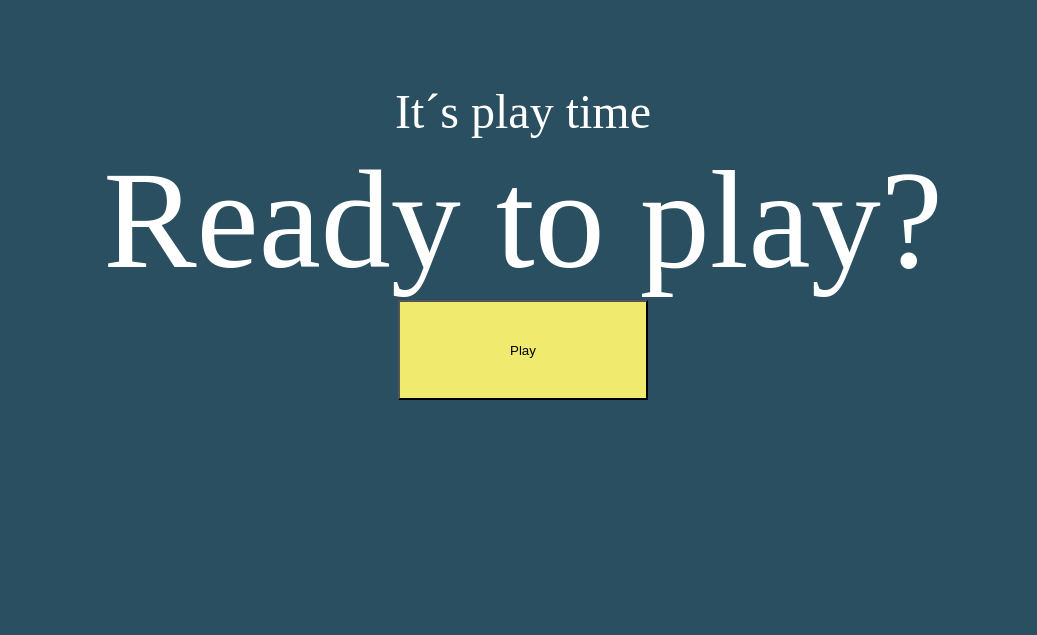
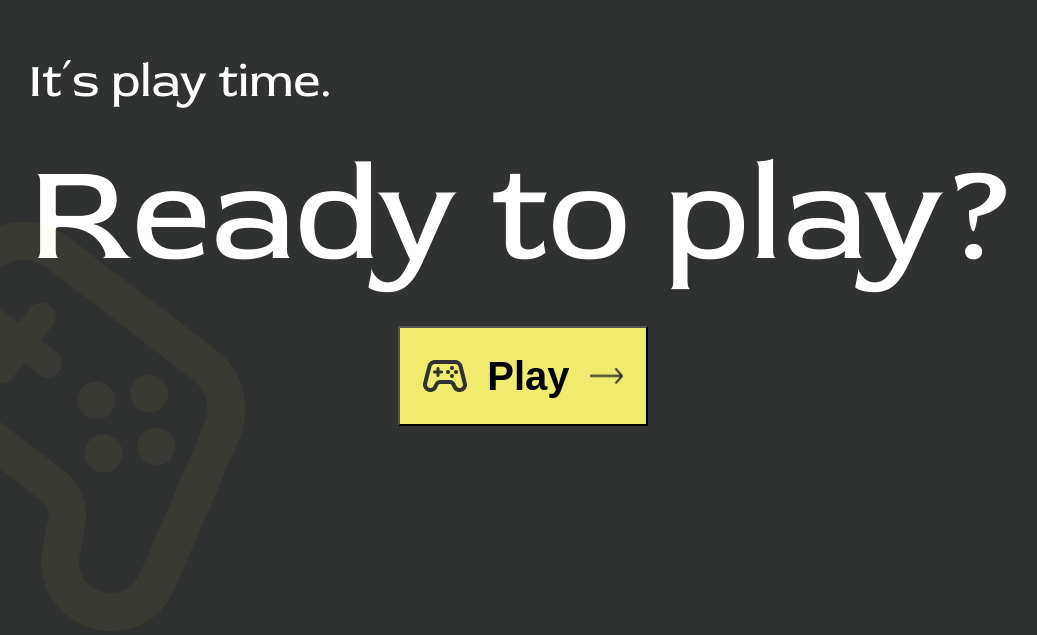
Before and after one commit to ChristianPohlschneider/memory, a website built with Vite: page index.html in a window 1280 px wide. Shown: the part 158-793 px from the top of the page, without its empty margins (117-1154 px from the left). Built offline with nearby package versions, Linux system fonts and the light colour scheme.

Commit message:
added index styling and game styling

```diff
--- a/index.html
+++ b/index.html
@@ -5,6 +5,8 @@
     <meta charset="UTF-8">
     <meta name="viewport" content="width=device-width, initial-scale=1.0">
     <title>Memory App</title>
+    <link rel="preload" href="/assets/fonts/redrose-variablefont_wght-webfont.woff2" as="font" type="font/woff2"
+        crossorigin>
 </head>
 
 <body class="m-s0 p-s0">
@@ -56,11 +58,15 @@
 
     ordner in src erstellen: styles/styles.scss
     -->
-
+    <img src="/assets/img/index/stadia_controller large.png" alt="large controller" class="controller-large">
     <div class="home">
-        <div><p class="playTime m-s0">It´s play time</p></div>
-        <div><p class="readyToPlay m-s0">Ready to play?</p></div>
-        <div><button class="playButton" onclick="window.location.href='game.html'">Play</button></div>
+        <div class="playTimeDiv">
+            <p class="playTime m-s0">It´s play time.</p>
+        </div>
+        <div>
+            <p class="readyToPlay m-s0">Ready to play?</p>
+        </div>
+        <div><button class="playButton" onclick="window.location.href='game.html'"><img src="/assets/img/index/stadia_controller.png" alt="controller" class="controller-small"><strong>Play</strong><img src="/assets/img/index/Arrow 1.png" alt="arrow" class="arrow "></button></div>
     </div>
 
     <script type="module" src="/src/main.ts"></script>
--- a/src/main.ts
+++ b/src/main.ts
@@ -8,7 +8,7 @@ const fieldRef = document.getElementById("field");
 init();
 
 function init() {
-    getTheme("games-theme", 18);
+    getTheme("vibes-theme", 18);
     setupClick();
 }
 
--- a/src/styles/abstract/_function.scss
+++ b/src/styles/abstract/_function.scss
@@ -1,3 +1,5 @@
+@use "sass:math";
+
 @function px-to-rem($px, $base:16) {
-    @return ($px / $base) * 1rem;
+    @return math.div($px, $base) * 1rem;
 }
--- a/src/styles/abstract/_mixin.scss
+++ b/src/styles/abstract/_mixin.scss
@@ -1,3 +1,4 @@
+@use "sass:map";
 
 @mixin flex-center ($direction: column){
     display:flex;
@@ -20,7 +21,7 @@ $breakpoints: (
 );
 
 @mixin respond($minsize:zero, $maxsize:xl) {
-    @media screen and (min-width: map-get($breakpoints, $minsize)) and (max-width: map-get($breakpoints, $maxsize)){
+    @media screen and (min-width: map.get($breakpoints, $minsize)) and (max-width: map.get($breakpoints, $maxsize)){
         @content
     }
 }
--- a/src/styles/components/_card.scss
+++ b/src/styles/components/_card.scss
@@ -2,14 +2,17 @@
 
 
 .card {
-    height: 120px;
-    width: 105px;
+    height: 80px;
+    width: 80px;
     padding: 0;
     border: none;
     border-radius: 12px;
-    @include mx.respond(zero, s){
+
+    @include mx.respond(zero, s) {
         height: 100px;
-    };
+    }
+
+    ;
 
 
 
@@ -36,6 +39,9 @@
             transform: rotateY(180deg);
             background-position: center;
             background-repeat: no-repeat;
+            background-size: contain;
+            background-origin: content-box;
+            padding: 5px;
             background-color: #F6F1F3;
 
             @include mx.fade-in(0.256s);
--- a/src/styles/components/_field.scss
+++ b/src/styles/components/_field.scss
@@ -5,5 +5,6 @@ $columns: 6;
 .field {
     display: grid;
     grid-template-columns: repeat($columns, 1fr);
-    gap: 1rem;
+    gap: 10px;
+    padding-bottom: 54px;
 }
--- a/src/styles/components/_header.scss
+++ b/src/styles/components/_header.scss
@@ -2,7 +2,8 @@
 @use '../abstract/function' as fct;
 
 .header {
-    height: 100px;
+    width: 100%;
+    padding: 0px 100px 54px 100px;
     font-size: 32px;
     @include mx.flex-center(row);
     justify-content: space-between;
--- a/src/styles/components/_home.scss
+++ b/src/styles/components/_home.scss
@@ -1,20 +1,51 @@
 @use '../abstract/mixin' as mx;
+
+.controller-large {
+    position: absolute;
+    left: 0px;
+    bottom: 10px;
+}
 
 .home {
     @include mx.flex-center();
+    padding-left: 100px;
+    padding-right: 100px;
+}
 
+.playTimeDiv {
+    width: 100%;
+    align-items: flex-start;
 }
 
 .playTime {
+    width: 100%;
     font-size: 48px;
 }
 
 .readyToPlay {
     font-size: 140px;
+    padding: 40px 0;
+}
+
+.controller-small {
+    height: 32px;
+    width: 44px;
+}
+
+.arrow {
+    height: 16px;
+    width: 33px;
 }
 
 .playButton {
+    display:flex;
+    justify-content: center;
+    align-items: center;
+    font-size: 40px;
+    font-weight: 700;
     height: 100px;
     width: 250px;
     background-color: #F0EA6E;
+    gap: 20px;
+    cursor: pointer;
 }
--- a/src/styles/style.scss
+++ b/src/styles/style.scss
@@ -2,15 +2,31 @@
 @use '../styles/abstract/mixin' as mx;
 @use '../styles/components/style';
 
+@font-face {
+  font-family: 'Red Rose';
+  src: url('/assets/fonts/redrose-variablefont_wght-webfont.woff2') format('woff2');
+  font-weight: 300 700;
+  font-style: normal;
+  font-display: swap;
+}
 
+*,
+*::before,
+*::after {
+  box-sizing: border-box;
+}
 
-
+html {
+  font-family: 'Red Rose', serif;
+  height: 100%;
+}
 
 body {
-    height: 100vh;
+    height: 100%;
     background-color: var(--background-color, white);
     color: white;
     @include mx.flex-center(column);
+    overflow-x: hidden;
 
     //für die weiteren themes:
     // border-radius: var(--border-radius, 0px);
@@ -21,3 +37,11 @@ body {
     // background-color: var(--button-color, "#ED1B7614");
 
 }
+
+h1 {
+  font-weight: 700;
+}
+
+p {
+  font-weight: 350; /* geht dank Variable Font */
+}
```
Also changed, not shown: game.html (+7 -6 lines), public/assets/fonts/redrose-variablefont_wght-webfont.woff2 (added), public/assets/img/index/Arrow 1.png (added), public/assets/img/index/stadia_controller large.png (added), public/assets/img/index/stadia_controller.png (added).
